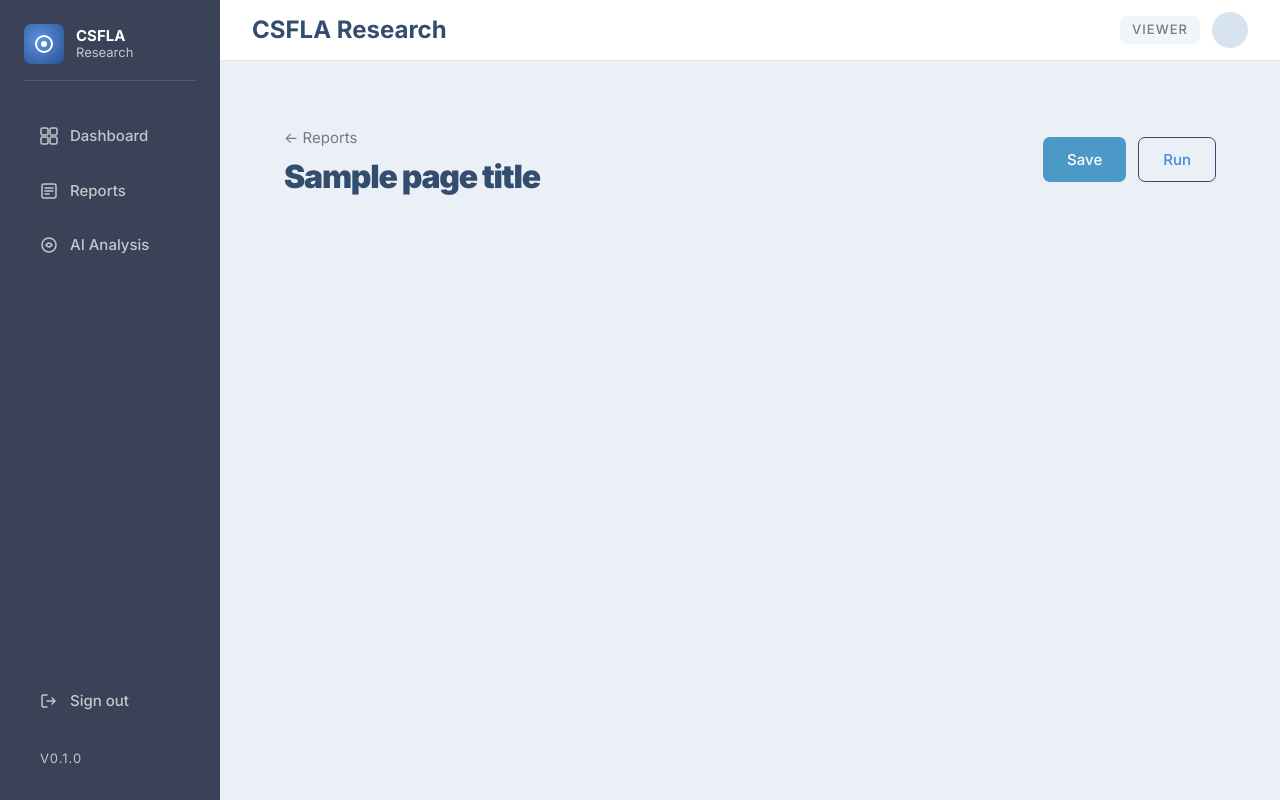
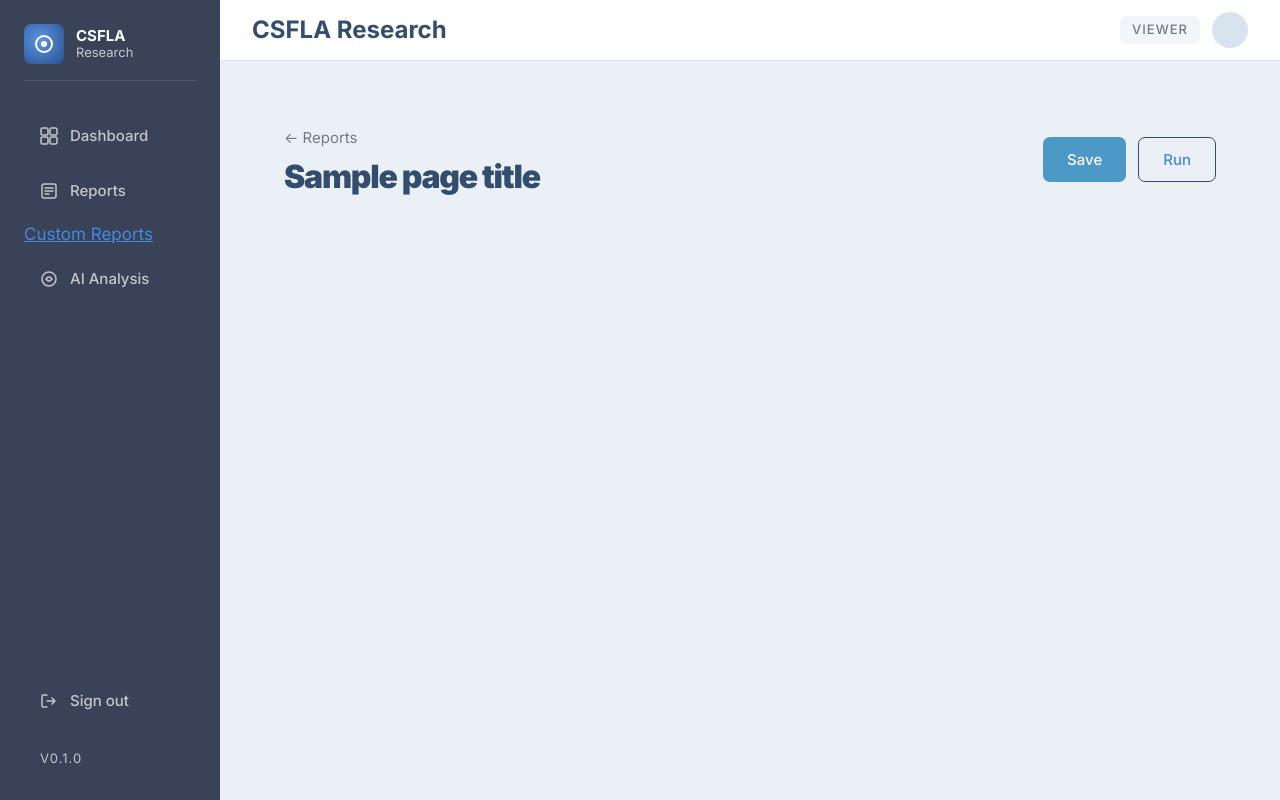
Before and after one commit to steveham-cyber/CSFLA, a FastAPI app: template app/templates/report_builder.html in a window 1280 px wide. Run offline with FastAPI, Linux system fonts and the light colour scheme; the template is opened without the code that fills it: most values are stand-ins (such as "Sample title", 1, 10 or a date in 2020); parts of the project's set-up code (start-up, migrations or seed data) failed here and were passed over; some libraries are stand-ins or nearby versions.

Commit message:
feat: add Custom Reports nav link to base template
Co-Authored-By: Claude Sonnet 4.6 <noreply@anthropic.com>

```diff
--- a/app/templates/base.html
+++ b/app/templates/base.html
@@ -63,6 +63,10 @@
           <line x1="5" y1="12" x2="9" y2="12" stroke="currentColor" stroke-width="1.5" stroke-linecap="round"/>
         </svg>
         <span>Reports</span>
+      </a>
+
+      <a href="/reports/builder" class="nav-link {% if active_nav == 'builder' %}active{% endif %}">
+        Custom Reports
       </a>
 
       <a href="/ai-analysis"
```
